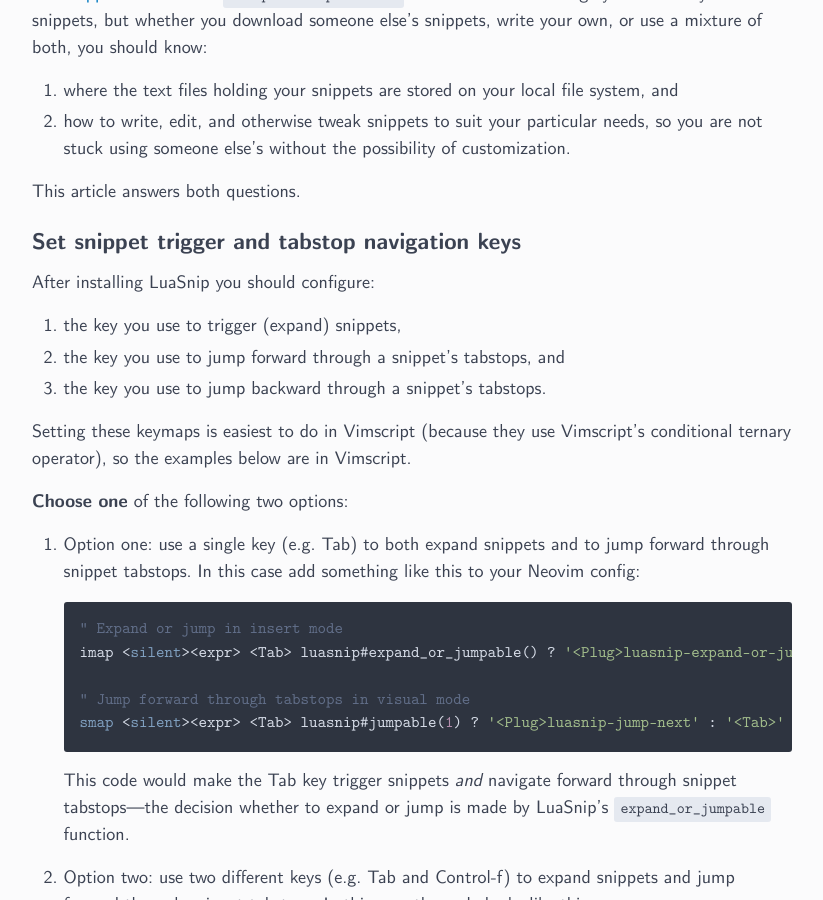
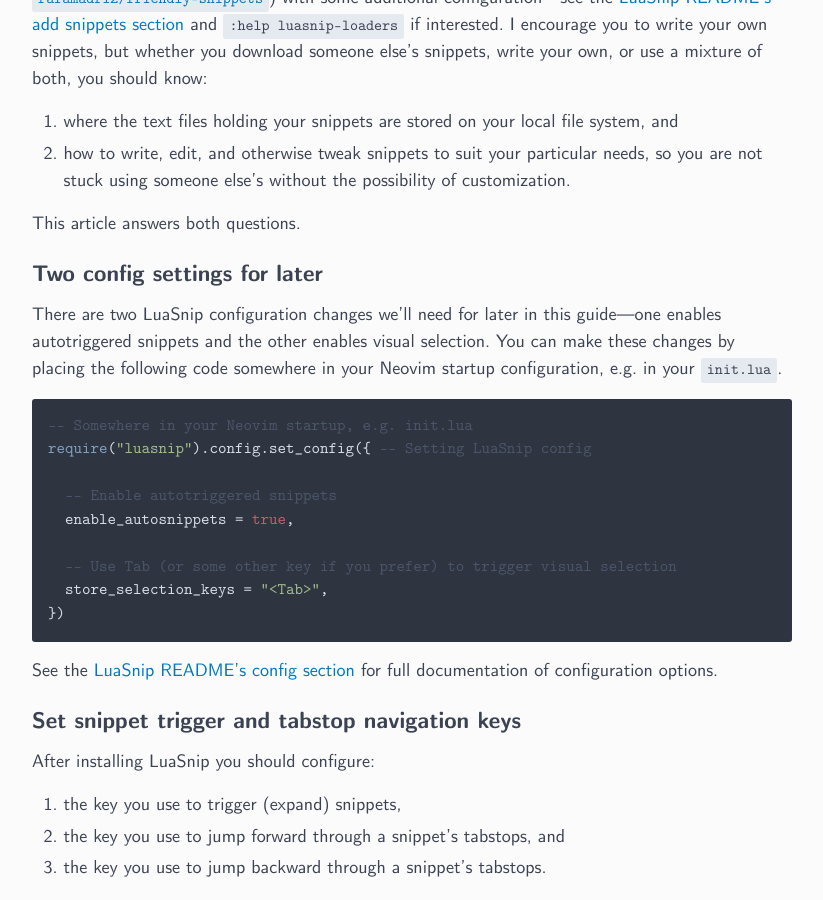
Before and after one commit to ejmastnak/ejmastnak.github.io, a Jekyll site: the page built from tutorials/vim-latex/luasnip.md, in a window 1280 px wide and 900 px high, scrolled down 2797 px. Shown: the whole window, without its empty margins (228-1051 px from the left). Built offline with Jekyll 4.4.1, drawn with Linux system fonts in a browser that asks for light colours; some of the changed text lies outside the part shown.

Commit message:
(luasnip): finish first polished draft

````diff
--- a/tutorials/vim-latex/luasnip.md
+++ b/tutorials/vim-latex/luasnip.md
@@ -28,6 +28,7 @@ This article covers snippets, which are templates of commonly reused code that,
 * [What snippets do](#what-snippets-do)
 * [Getting started with LuaSnip](#getting-started-with-luasnip)
   * [Installation](#installation)
+  * [Two config settings for later](#two-config-settings-for-later)
   * [Set snippet trigger and tabstop navigation keys](#set-snippet-trigger-and-tabstop-navigation-keys)
 * [Snippet files, directories, and loaders](#snippet-files-directories-and-loaders)
   * [Snippet format](#snippet-format)
@@ -100,6 +101,25 @@ but whether you download someone else's snippets, write your own, or use a mixtu
 1. how to write, edit, and otherwise tweak snippets to suit your particular needs, so you are not stuck using someone else's without the possibility of customization.
 
 This article answers both questions.
+
+### Two config settings for later
+
+There are two LuaSnip configuration changes we'll need for later in this guide---one enables autotriggered snippets and the other enables visual selection.
+You can make these changes by placing the following code somewhere in your Neovim startup configuration, e.g. in your `init.lua`.
+
+```lua
+-- Somewhere in your Neovim startup, e.g. init.lua
+require("luasnip").config.set_config({ -- Setting LuaSnip config
+
+  -- Enable autotriggered snippets
+  enable_autosnippets = true,
+
+  -- Use Tab (or some other key if you prefer) to trigger visual selection
+  store_selection_keys = "<Tab>",
+})
+```
+
+See the [LuaSnip README's config section](https://github.com/L3MON4D3/LuaSnip#config) for full documentation of configuration options.
 
 ### Set snippet trigger and tabstop navigation keys
 
@@ -296,6 +316,7 @@ Explanation: I have a lot of `tex` snippets, so I prefer to further organize the
 **TLDR:**
 LuaSnip defines a globally-available set of abbreviations for common modules that make writing snippets much easier.
 These abbreviations are listed below, and you'll see them in this document, the LuaSnip docs, and elsewhere on the Internet.
+You can now [jump to the next section](#snippet-anatomy).
 **End TLDR**.
 
 LuaSnip provides a set of convenient abbreviations for more compact snippet syntax.
@@ -379,6 +400,7 @@ I'll first cover the `snip_params` table, then spend most of the remainder of th
 **TLDR** (if you're familiar with Lua):
 `snip_params` is a Lua table;
 the data type and purpose of each table key is clearly stated in `:help luasnip-snippets` (just scroll down just a bit).
+You can now [jump to the next section](#a-common-shortcut-youll-see-in-the-wild).
 **End TLDR**.
 
 And if you're not yet familiar with Lua tables, you:
@@ -783,6 +805,8 @@ s({trig="env", snippetType="autosnippet"},
 ),
 ```
 
+Note: for text in the repeated node **to update as you type** (e.g. like in the `\end{}` field in the above GIF) you should set `update_events = 'TextChanged,TextChangedI'` [in your LuaSnip config](#two-config-settings-for-later).
+The default update event is `InsertLeave`, which will update repeated nodes only after leaving insert mode.
 Repeated nodes are are documented, in passing, in the section `:help luasnip-extras`.
 
 #### Custom snippet exit point with the zeroth insert node
@@ -857,16 +881,15 @@ Here's how to set up and use visual selection:
 
 **Config:** visual selection is an opt-in feature;
 to enable it, open your LuaSnip config and set the `store_selection_keys` option to the key you want to use to trigger visual selection.
- The following example uses the Tab key, but you could use any key you like.
+The following example uses the Tab key, but you could use any key you like.
 
- ```lua
- -- Somewhere in your Neovim startup, e.g. init.lua
- local ls = require("luasnip")
- ls.config.set_config({ -- Setting LuaSnip config
-   -- Use <Tab> (or some other key if you prefer) to trigger visual selection
-   store_selection_keys = "<Tab>",
- })
- ```
+```lua
+-- Somewhere in your Neovim startup, e.g. init.lua
+require("luasnip").config.set_config({ -- Setting LuaSnip config
+  -- Use <Tab> (or some other key if you prefer) to trigger visual selection
+  store_selection_keys = "<Tab>",
+})
+```
 
 Pressing `<Tab>` in visual mode will then store the visually-selected text in a LuaSnip variable called `SELECT_RAW`, which we will reference later to retrieve the visual selection.
 
@@ -1132,7 +1155,7 @@ This is the equivalent of the UltiSnips `b` option, and will only expand snippet
 This trigger is useful for expanding environments, `\section`-style commands, preamble commands, which are usually defined only on new lines.
 
 You could do this manually with a regex trigger like `"^([%s]*)foo"`, but LuaSnip provides a cleaner way to do this---a built-in `line_begin` expansion condition.
-This will be our first use of the `condition` key in a LuaSnip snippet's `opts` table (mentioned at the [beginning of this article](#writing-snippets) and documented towards the bottom of `:help luasnip-snippets`)---here are a few real-life examples of how to use it:
+This will be our first use of the `condition` key in a LuaSnip snippet's `opts` table (mentioned in the [snippet anatomy section](#snippet-anatomy) earlier in this article and documented towards the bottom of `:help luasnip-snippets`)---here are a few real-life examples of how to use it:
 one uses the HTML-inspired trigger `h1` to create LaTeX `\section` commands (you could use `h2` for `\subsection`, and so on),
 and the other uses `new` to create a new environment.
 
@@ -1391,9 +1414,3 @@ nnoremap <leader>L <Cmd>lua require("luasnip.loaders.from_lua").load({paths = "~
 Of course, if needed, you should update `~/.config/nvim/LuaSnip/` to your own snippet directory, covered [at the start of this article](#loading-snippets-and-directory-structure).
 
 In case they look unfamiliar, the above code snippets are Vim *key mappings*, a standard Vim configuration tool described in much more detail in the series's final article, [7. A Vimscript Primer for Filetype-Specific Workflows]({% link tutorials/vim-latex/vimscript.md %}).
-
-<!-- TODO: -->
-<!-- skim article and make important points boldface -->
-<!-- config for autosnippets and visual selection and update for mirrored tabstops. Put with the keymap section in intro. -->
-<!-- correct in-document links -->
-<!-- Add next section jumps to TLDRs and starts of sections -->
````
Also changed, not shown: other parts of tutorials/vim-latex/luasnip.md (+2 -2 lines).
